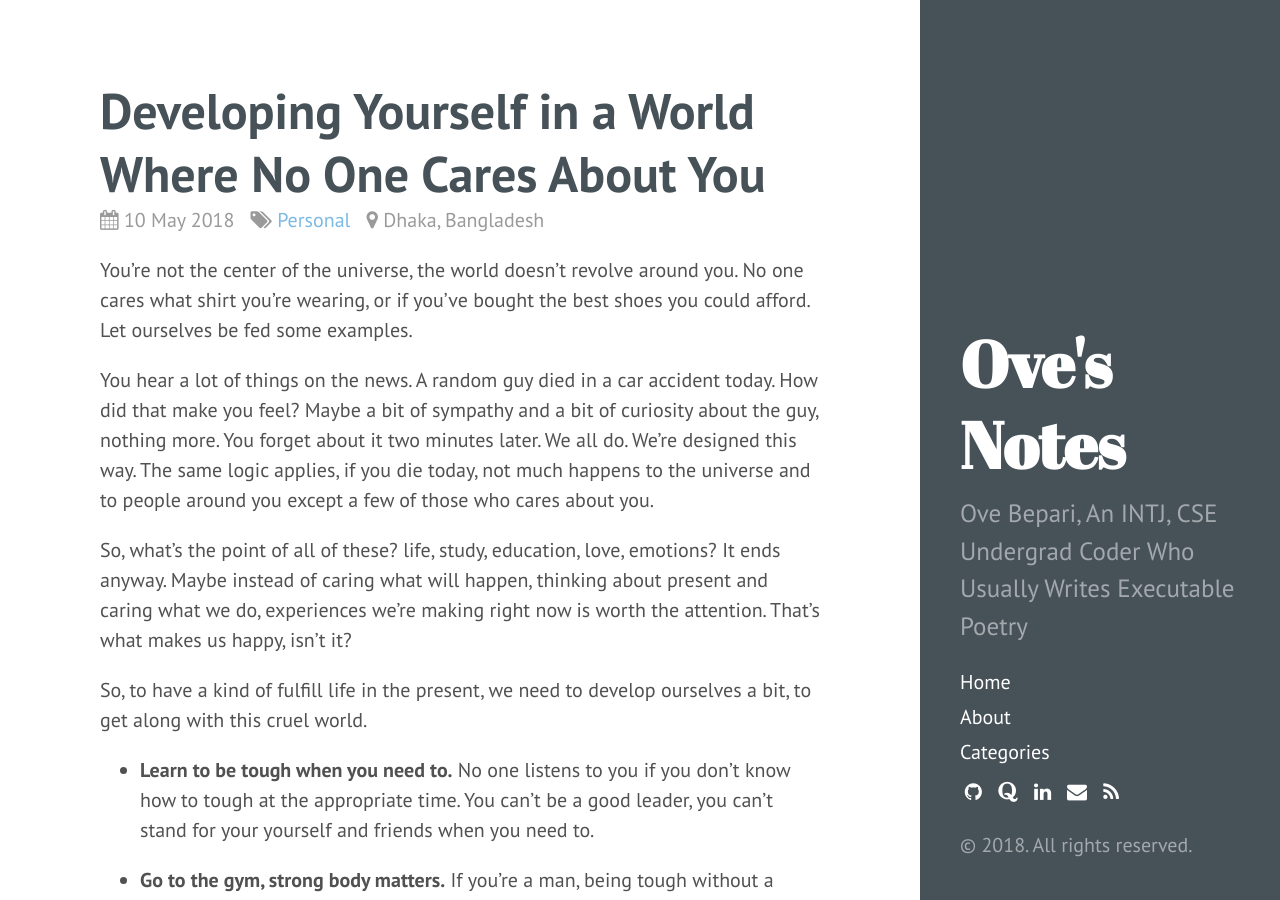
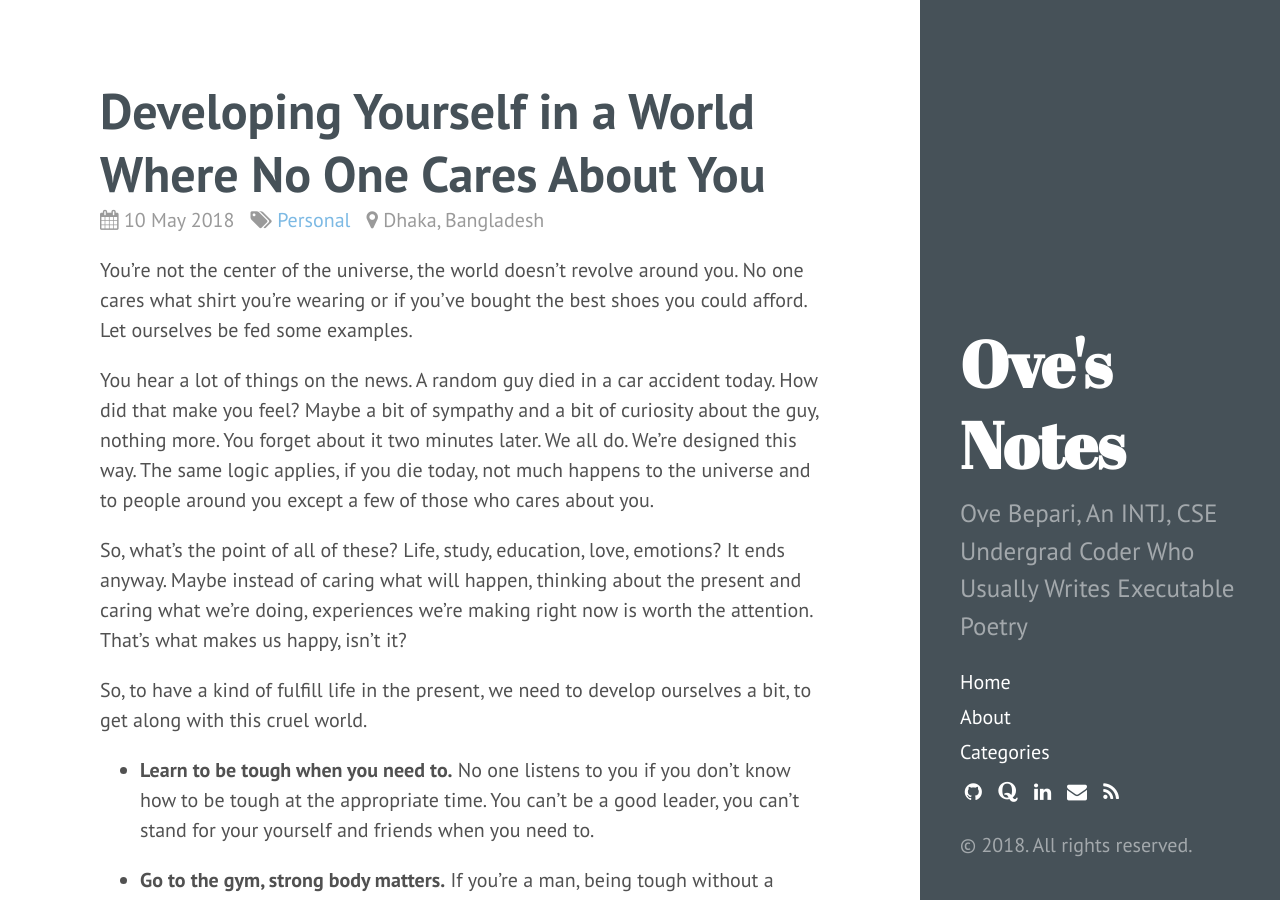
Before and after one commit to ovebepari/ovebepari.github.io, a Jekyll site: the page built from _posts/2018-05-10-Developing-yourself-in-a-world-where-no-one-cares-about-you.md, in a window 1280 px wide and 900 px high. Built offline with Jekyll 4.4.1, drawn with Linux system fonts in a browser that asks for light colours; comment, search, counter and statistics services are not loaded.

Commit message:
typo typo typo

```diff
--- a/_posts/2018-05-10-Developing-yourself-in-a-world-where-no-one-cares-about-you.md
+++ b/_posts/2018-05-10-Developing-yourself-in-a-world-where-no-one-cares-about-you.md
@@ -6,15 +6,15 @@ categories: Personal
 location: Dhaka, Bangladesh
 ---
 
-You're not the center of the universe, the world doesn't revolve around you. No one cares what shirt you're wearing, or if you've bought the best shoes you could afford. Let ourselves be fed some examples.
+You're not the center of the universe, the world doesn't revolve around you. No one cares what shirt you're wearing or if you've bought the best shoes you could afford. Let ourselves be fed some examples.
 
 You hear a lot of things on the news. A random guy died in a car accident today. How did that make you feel? Maybe a bit of sympathy and a bit of curiosity about the guy, nothing more. You forget about it two minutes later. We all do. We're designed this way. The same logic applies, if you die today, not much happens to the universe and to people around you except a few of those who cares about you.
 
-So, what's the point of all of these? life, study, education, love, emotions? It ends anyway. Maybe instead of caring what will happen, thinking about present and caring what we do, experiences we're making right now is worth the attention. That's what makes us happy, isn't it?
+So, what's the point of all of these? Life, study, education, love, emotions? It ends anyway. Maybe instead of caring what will happen, thinking about the present and caring what we're doing, experiences we're making right now is worth the attention. That's what makes us happy, isn't it?
 
 So, to have a kind of fulfill life in the present, we need to develop ourselves a bit, to get along with this cruel world.
 
-* <b>Learn to be tough when you need to.</b> No one listens to you if you don't know how to tough at the appropriate time. You can't be a good leader, you can't stand for your yourself and friends when you need to.
+* <b>Learn to be tough when you need to.</b> No one listens to you if you don't know how to be tough at the appropriate time. You can't be a good leader, you can't stand for your yourself and friends when you need to.
 
 * <b>Go to the gym, strong body matters.</b> If you're a man, being tough without a good physique might not come in handy. A few unfair advantages you can have with a good physique:
 
```
